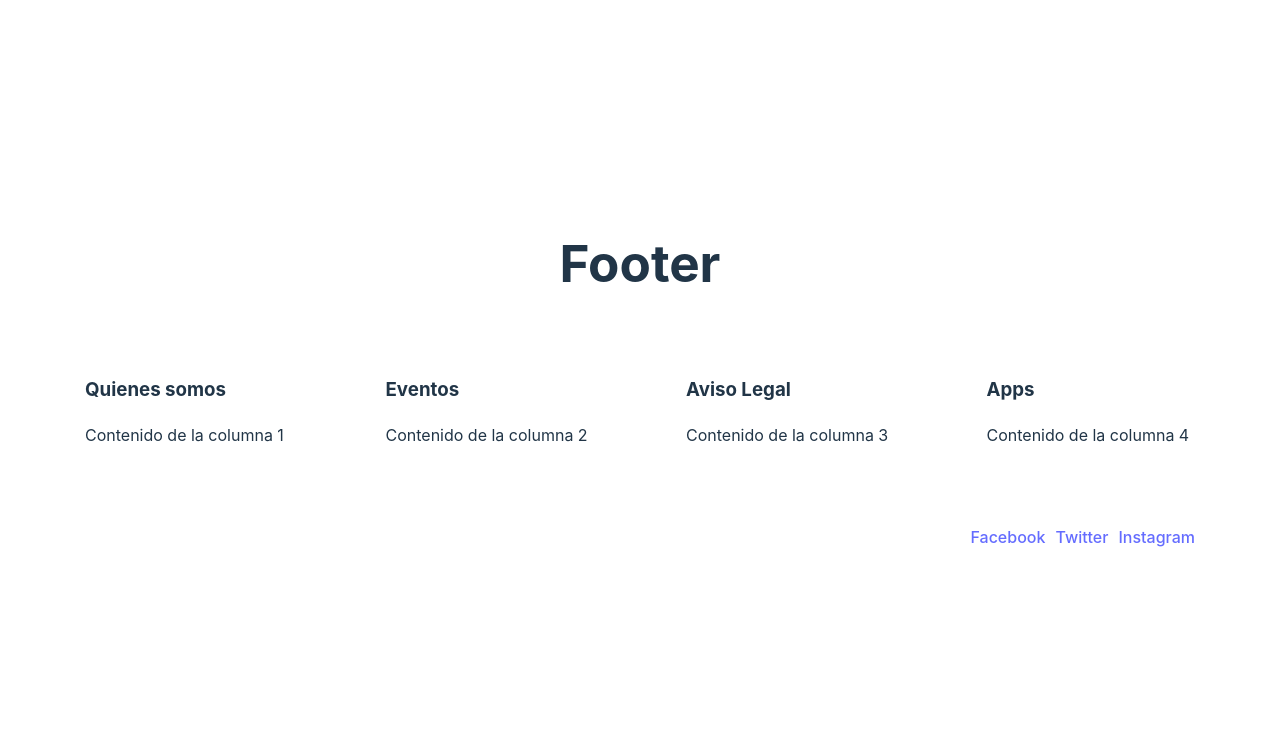
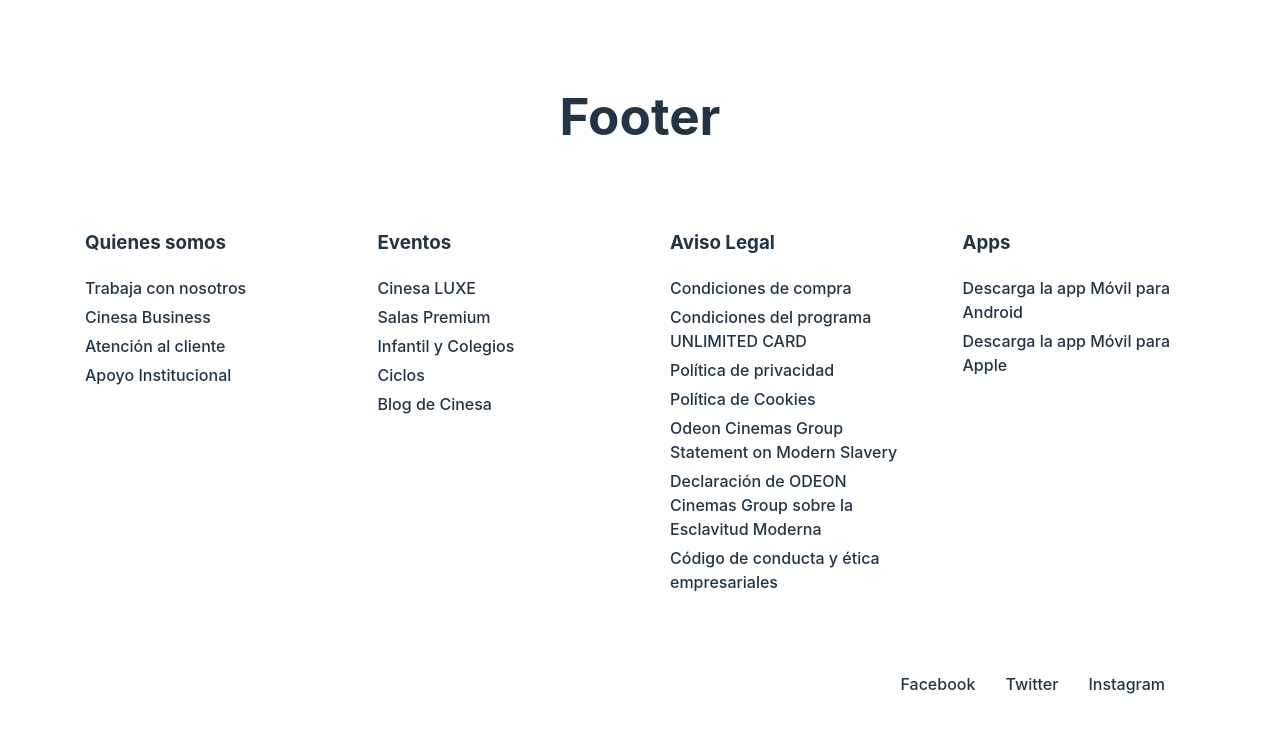
Before and after one commit to fs4-equipo2/ReplicaCinesa, a React (Vite) app in the folder cinesa/: page / in a window 1280 px wide. Shown: the top 732 px of the page. Built offline with nearby package versions, Linux system fonts and the light colour scheme.

Commit message:
feat/estilos aplicados y texto

```diff
--- a/cinesa/src/Footer/Footer.jsx
+++ b/cinesa/src/Footer/Footer.jsx
@@ -1,36 +1,114 @@
-import React from 'react';
-import styles from './Footer.module.scss';
+import React from "react";
+import styles from "./Footer.module.scss";
 
 const Footer = () => {
   return (
     <footer className={styles.footer}>
       <div className={styles.footerColumns}>
         <div className={styles.footerColumn}>
+          <a href="/quienes-somos">
             <h3>Quienes somos</h3>
-        <p>Contenido de la columna 1</p>
+          </a>
+
+          <ul>
+            <li>
+              <a href="/equipo">Trabaja con nosotros</a>
+            </li>
+            <li>
+              <a href="/mision">Cinesa Business</a>
+            </li>
+            <li>
+              <a href="/vision">Atención al cliente</a>
+            </li>
+            <li>
+              <a href="/vision">Apoyo Institucional</a>
+            </li>
+          </ul>
+        </div>
+
+        <div className={styles.footerColumn}>
+          <a href="/eventos">
+            <h3>Eventos</h3>
+          </a>
+
+          <ul>
+            <li>
+              <a href="/proximos">Cinesa LUXE</a>
+            </li>
+            <li>
+              <a href="/pasados">Salas Premium</a>
+            </li>
+            <li>
+              <a href="/pasados">Infantil y Colegios</a>
+            </li>
+            <li>
+              <a href="/pasados">Ciclos</a>
+            </li>
+            <li>
+              <a href="/pasados">Blog de Cinesa</a>
+            </li>
+          </ul>
+        </div>
+
+        <div className={styles.footerColumn}>
+          <a href="/aviso-legal">
+            <h3>Aviso Legal</h3>
+          </a>
+
+          <ul>
+            <li>
+              <a href="/terminos-condiciones">Condiciones de compra</a>
+            </li>
+            <li>
+              <a href="/politica-privacidad">
+                Condiciones del programa UNLIMITED CARD
+              </a>
+            </li>
+            <li>
+              <a href="/politica-privacidad">Política de privacidad</a>
+            </li>
+            <li>
+              <a href="/politica-privacidad">Política de Cookies</a>
+            </li>
+            <li>
+              <a href="/politica-privacidad">
+                Odeon Cinemas Group Statement on Modern Slavery
+              </a>
+            </li>
+            <li>
+              <a href="/politica-privacidad">
+                Declaración de ODEON Cinemas Group sobre la Esclavitud Moderna
+              </a>
+            </li>
+            <li>
+              <a href="/politica-privacidad">
+                Código de conducta y ética empresariales
+              </a>
+            </li>
+          </ul>
         </div>
         <div className={styles.footerColumn}>
-        <h3>Eventos</h3>
-        <p>Contenido de la columna 2</p>
-      </div>
-      <div className={styles.footerColumn}>
-        <h3>Aviso Legal</h3>
-        <p>Contenido de la columna 3</p>
-      </div>
-      <div className={styles.footerColumn}>
+          <a href="/apps">
             <h3>Apps</h3>
-        <p>Contenido de la columna 4</p>
+          </a>
+          <ul>
+            <li>
+              <a href="/android">Descarga la app Móvil para Android</a>
+            </li>
+            <li>
+              <a href="/ios">Descarga la app Móvil para Apple</a>
+            </li>
+          </ul>
         </div>
       </div>
 
       <div className={styles.footerSocialMedia}>
-
         <a href="#">Facebook</a>
         <a href="#">Twitter</a>
         <a href="#">Instagram</a>
       </div>
     </footer>
   );
-}
+};
 
 export default Footer;
--- a/cinesa/src/Footer/Footer.module.scss
+++ b/cinesa/src/Footer/Footer.module.scss
@@ -15,7 +15,6 @@
 .footerColumns {
   display: flex;
   flex-direction: row;
-  gap: 2rem;
   padding-bottom: 30px;
   border-bottom: white 2px solid;
 }
@@ -24,14 +23,36 @@
   text-align: left;
   padding-left: 30px;
   padding-right: 30px;
+
+  ul {
+    padding: 0px;
+  }
+  a {
+    text-decoration: none;
+    color: inherit;
+  }
 }
+
+
+
 
 .footerSocialMedia {
   padding-top: 30px;
   text-align: right;
-padding-right: 30px;
+  padding-right: 30px;
 
   a {
-    margin-left: 10px;
+    text-decoration: none;
+    padding-right: 30px;
+    color: inherit;
   }
 }
+
+
+.footerColumn ul {
+  list-style-type: none;
+}
+
+.footerColumn li {
+  margin-bottom: 5px;
+}
```
Lines whose indentation alone changed are shown as unchanged.
